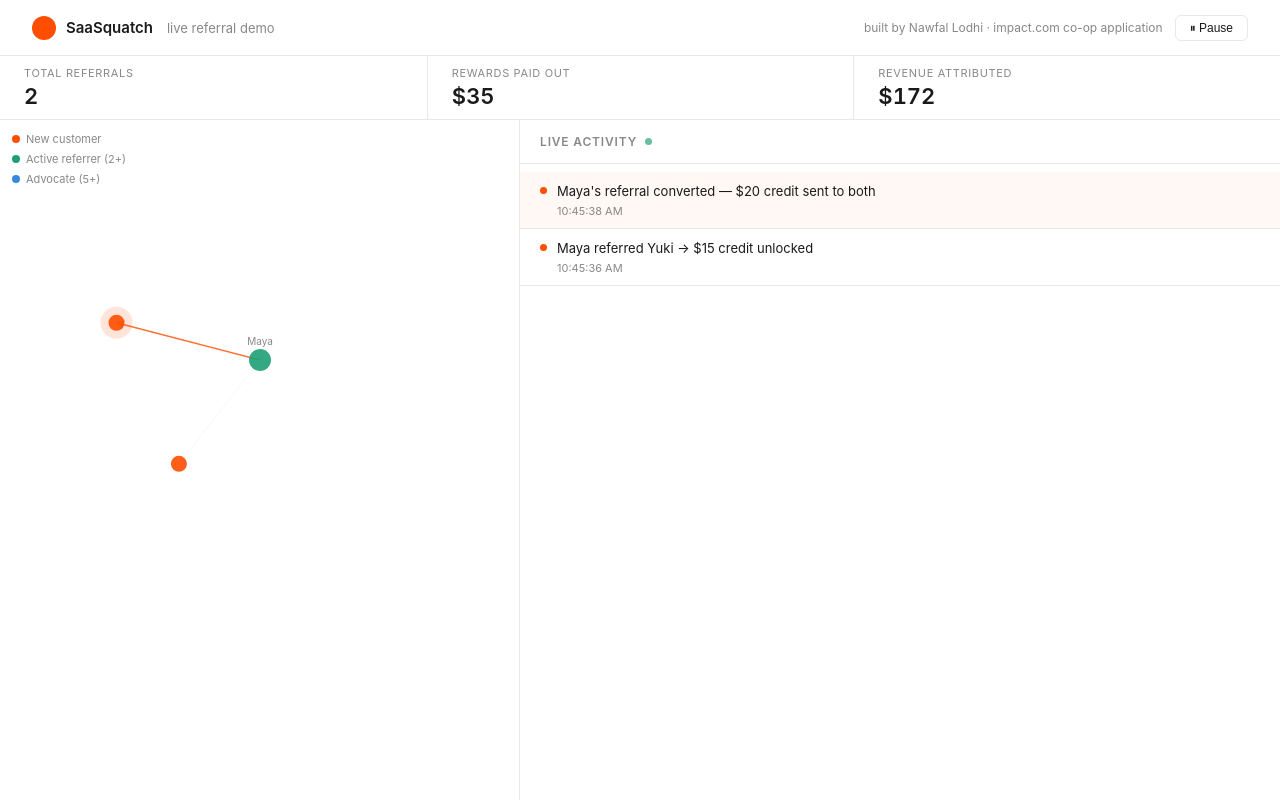
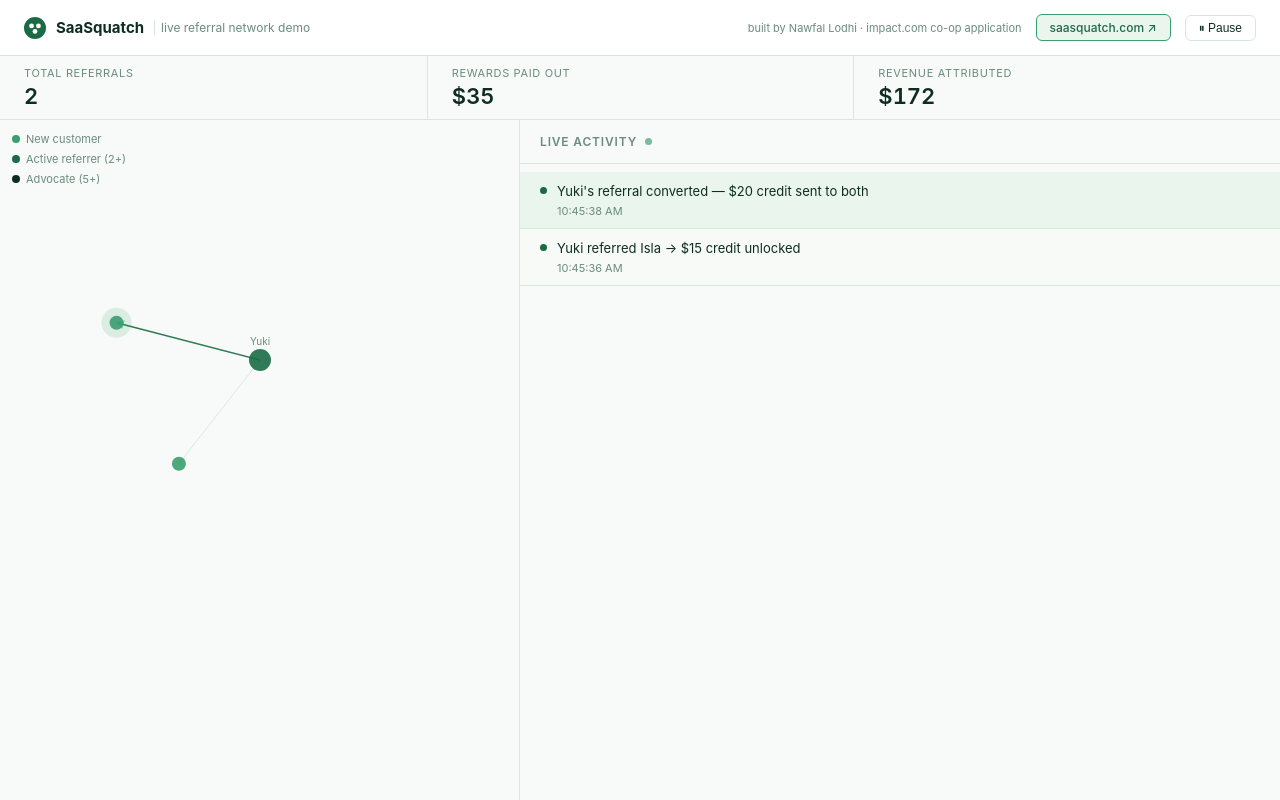
Before and after one commit to nawfallodhi/SaaSquash, a React (Vite) app: page / in a window 1280 px wide. Built offline with nearby package versions, Linux system fonts and the light colour scheme.

Commit message:
Changed Color scheme to match saasquash + graph refreshing

```diff
--- a/src/App.jsx
+++ b/src/App.jsx
@@ -3,41 +3,49 @@ import StatsBar from "./components/StatsBar";
 import NetworkGraph from "./components/NetworkGraph";
 import ActivityFeed from "./components/ActivityFeed";
 import {
-  NAMES, REWARDS, EVENT_TYPES, MILESTONES,
-  spawnPosition, pickRandom, pickRandomExcluding,
-  getTier, buildEventText, INITIAL_NODES,
+  NAMES, REWARDS, MILESTONES,
+  spawnPosition, pickRandom,
+  getTier, buildEventText,
 } from "./data/simulation";
 
 const GRAPH_W = 520;
 const GRAPH_H = 480;
 const TICK_MS = 2400;
+const MAX_NODES = 28;
+const RESET_PAUSE_MS = 2000;
 
 let nodeIdCounter = 1;
 let eventIdCounter = 0;
-const usedNames = new Set(["Maya"]);
+let usedNames = new Set();
 
 function freshName() {
   const available = NAMES.filter(n => !usedNames.has(n));
-  if (available.length === 0) return `User${nodeIdCounter}`;
+  if (available.length === 0) { usedNames = new Set(); return pickRandom(NAMES); }
   const name = pickRandom(available);
   usedNames.add(name);
   return name;
 }
 
+function makeOriginNode() {
+  const name = freshName();
+  return { id: nodeIdCounter++, name, x: GRAPH_W / 2, y: GRAPH_H / 2, referralCount: 0, tier: "new", isOrigin: true };
+}
+
 export default function App() {
-  const [nodes, setNodes] = useState(() =>
-    INITIAL_NODES.map(n => ({ ...n, x: n.x * GRAPH_W, y: n.y * GRAPH_H }))
-  );
+  const [nodes, setNodes] = useState(() => [makeOriginNode()]);
   const [edges, setEdges] = useState([]);
   const [events, setEvents] = useState([]);
   const [stats, setStats] = useState({ referrals: 0, rewardsPaid: 0, revenue: 0 });
   const [running, setRunning] = useState(true);
   const [milestoneMsg, setMilestoneMsg] = useState(null);
+  const [resetting, setResetting] = useState(false);
+  const [wave, setWave] = useState(1);
 
   const nodesRef = useRef(nodes);
   nodesRef.current = nodes;
   const statsRef = useRef(stats);
   statsRef.current = stats;
+  const resettingRef = useRef(false);
 
   const triggerMilestone = useCallback((count) => {
     const m = MILESTONES.find(m => m.at === count);
@@ -47,38 +55,36 @@ export default function App() {
     }
   }, []);
 
+  const doReset = useCallback(() => {
+    resettingRef.current = true;
+    setResetting(true);
+    setTimeout(() => {
+      setNodes([makeOriginNode()]);
+      setEdges([]);
+      setWave(w => w + 1);
+      setResetting(false);
+      resettingRef.current = false;
+    }, RESET_PAUSE_MS);
+  }, []);
+
   const tick = useCallback(() => {
+    if (resettingRef.current) return;
     const currentNodes = nodesRef.current;
     const currentStats = statsRef.current;
 
-    // pick a referrer — bias toward nodes with fewer referrals so graph spreads
+    if (currentNodes.length >= MAX_NODES) { doReset(); return; }
+
     const referrer = pickRandom(currentNodes);
     const reward = pickRandom(REWARDS);
     const newName = freshName();
     const pos = spawnPosition(referrer, currentNodes, GRAPH_W, GRAPH_H);
     const newId = nodeIdCounter++;
 
-    const newNode = {
-      id: newId,
-      name: newName,
-      x: pos.x,
-      y: pos.y,
-      referralCount: 0,
-      tier: "new",
-      isOrigin: false,
-    };
-
-    const newEdge = {
-      id: `${referrer.id}-${newId}`,
-      from: referrer.id,
-      to: newId,
-      timestamp: Date.now(),
-    };
-
+    const newNode = { id: newId, name: newName, x: pos.x, y: pos.y, referralCount: 0, tier: "new", isOrigin: false };
+    const newEdge = { id: `${referrer.id}-${newId}`, from: referrer.id, to: newId, timestamp: Date.now() };
     const newEvent = {
       id: eventIdCounter++,
       text: buildEventText(referrer, newNode, reward),
-      type: EVENT_TYPES.REFERRAL,
       reward: reward.label,
       timestamp: Date.now(),
     };
@@ -96,11 +102,10 @@ export default function App() {
     });
 
     setEdges(prev => [...prev, newEdge]);
-    setEvents(prev => [newEvent, ...prev].slice(0, 40));
+    setEvents(prev => [newEvent, ...prev].slice(0, 60));
     setStats({ referrals: newReferrals, rewardsPaid: currentStats.rewardsPaid + reward.value, revenue: newRevenue });
-
     triggerMilestone(newReferrals);
-  }, [triggerMilestone]);
+  }, [triggerMilestone, doReset]);
 
   useEffect(() => {
     if (!running) return;
@@ -110,32 +115,65 @@ export default function App() {
 
   return (
     <div style={{ minHeight: "100vh", background: "var(--bg)", color: "var(--text)", fontFamily: "var(--font)" }}>
-      <header style={{ borderBottom: "1px solid var(--border)", padding: "0 2rem", height: 56, display: "flex", alignItems: "center", justifyContent: "space-between" }}>
+      <header style={{
+        borderBottom: "1px solid var(--border)", padding: "0 1.5rem", height: 56,
+        display: "flex", alignItems: "center", justifyContent: "space-between",
+        background: "var(--header-bg)",
+      }}>
         <div style={{ display: "flex", alignItems: "center", gap: 10 }}>
-          <div style={{ width: 24, height: 24, borderRadius: "50%", background: "#FF4E00" }} />
-          <span style={{ fontWeight: 600, fontSize: 15 }}>SaaSquatch</span>
-          <span style={{ fontSize: 13, color: "var(--text-muted)", marginLeft: 4 }}>live referral demo</span>
+          <svg width="22" height="22" viewBox="0 0 32 32" fill="none">
+            <circle cx="16" cy="16" r="16" fill="#1a6b45"/>
+            <circle cx="11" cy="13" r="3.5" fill="#fff"/>
+            <circle cx="21" cy="13" r="3.5" fill="#fff"/>
+            <circle cx="16" cy="21" r="3.5" fill="#fff"/>
+          </svg>
+          <span style={{ fontWeight: 700, fontSize: 15, color: "var(--text)" }}>SaaSquatch</span>
+          <span style={{ fontSize: 12, color: "var(--text-muted)", paddingLeft: 6, borderLeft: "1px solid var(--border)" }}>
+            live referral network demo
+          </span>
         </div>
-        <div style={{ display: "flex", alignItems: "center", gap: 12 }}>
-          <span style={{ fontSize: 12, color: "var(--text-muted)" }}>built by Nawfal Lodhi · impact.com co-op application</span>
+        <div style={{ display: "flex", alignItems: "center", gap: 14 }}>
+          <span style={{ fontSize: 11, color: "var(--text-muted)" }}>built by Nawfal Lodhi · impact.com co-op application</span>
+          <a
+            href="https://www.saasquatch.com" target="_blank" rel="noreferrer"
+            style={{
+              fontSize: 12, padding: "5px 13px", borderRadius: 6,
+              border: "1px solid var(--green-mid)", background: "var(--green-subtle)",
+              color: "var(--green-dark)", textDecoration: "none", fontWeight: 500,
+            }}
+          >
+            saasquatch.com ↗
+          </a>
           <button
             onClick={() => setRunning(r => !r)}
-            style={{ fontSize: 12, padding: "5px 14px", borderRadius: 6, border: "1px solid var(--border)", background: "transparent", color: "var(--text)", cursor: "pointer" }}
+            style={{
+              fontSize: 12, padding: "5px 13px", borderRadius: 6,
+              border: "1px solid var(--border)", background: "transparent",
+              color: "var(--text)", cursor: "pointer",
+            }}
           >
             {running ? "⏸ Pause" : "▶ Resume"}
           </button>
         </div>
       </header>
 
-      <StatsBar stats={stats} />
+      <StatsBar stats={stats} wave={wave} />
 
       {milestoneMsg && (
-        <div style={{ textAlign: "center", padding: "8px 1rem", background: "#fff8f5", borderBottom: "1px solid #ffd5c2", fontSize: 13, color: "#cc3d00", fontWeight: 500 }}>
+        <div style={{
+          textAlign: "center", padding: "8px 1rem",
+          background: "var(--green-subtle)", borderBottom: "1px solid var(--green-mid)",
+          fontSize: 13, color: "var(--green-dark)", fontWeight: 500,
+        }}>
           {milestoneMsg}
         </div>
       )}
 
-      <main style={{ display: "grid", gridTemplateColumns: `${GRAPH_W}px 1fr`, gap: 0, height: `calc(100vh - 56px - 64px${milestoneMsg ? " - 37px" : ""})` }}>
+      <main style={{
+        display: "grid", gridTemplateColumns: `${GRAPH_W}px 1fr`,
+        height: "calc(100vh - 56px - 64px)",
+        opacity: resetting ? 0 : 1, transition: "opacity 0.6s ease",
+      }}>
         <NetworkGraph nodes={nodes} edges={edges} width={GRAPH_W} height={GRAPH_H} />
         <ActivityFeed events={events} />
       </main>
--- a/src/components/Activityfeed.jsx
+++ b/src/components/Activityfeed.jsx
@@ -21,11 +21,8 @@ export default function ActivityFeed({ events }) {
           Live activity
         </span>
         <span style={{
-          marginLeft: 8,
-          width: 7, height: 7,
-          borderRadius: "50%",
-          background: "#1D9E75",
-          display: "inline-block",
+          marginLeft: 8, width: 7, height: 7, borderRadius: "50%",
+          background: "#3a9e6e", display: "inline-block",
           animation: "pulse 1.5s infinite",
         }} />
       </div>
@@ -57,7 +54,7 @@ function FeedItem({ event, isNew }) {
       <div style={{ display: "flex", alignItems: "flex-start", gap: 10 }}>
         <div style={{
           width: 7, height: 7, borderRadius: "50%",
-          background: "#FF4E00",
+          background: "#1a6b45",
           flexShrink: 0,
           marginTop: 5,
         }} />
--- a/src/components/NetworkGraph.jsx
+++ b/src/components/NetworkGraph.jsx
@@ -1,13 +1,13 @@
 import { useEffect, useRef } from "react";
 
 const TIER_COLORS = {
-  new: "#FF4E00",
-  active: "#1D9E75",
-  advocate: "#378ADD",
+  new:      "#3a9e6e",
+  active:   "#1a6b45",
+  advocate: "#0f2d1f",
 };
 
 const TIER_SIZES = {
-  new: 8,
+  new: 7,
   active: 11,
   advocate: 15,
 };
@@ -26,7 +26,7 @@ export default function NetworkGraph({ nodes, edges, width, height }) {
       <svg width={width} height={height} style={{ display: "block" }}>
         <defs>
           <marker id="arrow" markerWidth="6" markerHeight="6" refX="5" refY="3" orient="auto">
-            <path d="M0,0 L0,6 L6,3 z" fill="#FF4E00" opacity="0.4" />
+            <path d="M0,0 L0,6 L6,3 z" fill="#3a9e6e" opacity="0.5" />
           </marker>
         </defs>
 
@@ -40,9 +40,9 @@ export default function NetworkGraph({ nodes, edges, width, height }) {
               key={edge.id}
               x1={from.x} y1={from.y}
               x2={to.x} y2={to.y}
-              stroke={isNew ? "#FF4E00" : "var(--border)"}
+              stroke={isNew ? "#1a6b45" : "#a8d5bc"}
               strokeWidth={isNew ? 1.5 : 0.8}
-              opacity={isNew ? 0.8 : 0.4}
+              opacity={isNew ? 0.9 : 0.5}
               markerEnd="url(#arrow)"
               style={{ transition: "stroke 0.6s, opacity 0.6s" }}
             />
--- a/src/data/simulation.js
+++ b/src/data/simulation.js
@@ -21,10 +21,10 @@ export const EVENT_TYPES = {
 };
 
 export const MILESTONES = [
-  { at: 5,  text: "🎉 5 referrals — program momentum building!" },
-  { at: 10, text: "🚀 10 referrals — viral coefficient hitting 1.2×" },
-  { at: 20, text: "⚡ 20 referrals — top advocate tier unlocked" },
-  { at: 35, text: "🔥 35 referrals — organic growth loop fully active" },
+  { at: 5,  text: "5 referrals, program momentum building!" },
+  { at: 10, text: "10 referrals, viral coefficient hitting 1.2×" },
+  { at: 20, text: "20 referrals, top advocate tier unlocked!" },
+  { at: 30, text: "35 referrals, organic growth loop fully active!" },
 ];
 
 // Generate a position near a parent node, spreading outward
@@ -43,7 +43,7 @@ export function spawnPosition(parent, allNodes, width, height) {
     if (!tooClose) return { x, y };
   }
 
-  // fallback: just place near parent with small offset
+  //fallback: just place near parent with small offset
   return {
     x: Math.min(Math.max(parent.x + (Math.random() - 0.5) * 60, padding), width - padding),
     y: Math.min(Math.max(parent.y + (Math.random() - 0.5) * 60, padding), height - padding),
--- a/src/index.css
+++ b/src/index.css
@@ -1,22 +1,21 @@
 *, *::before, *::after { box-sizing: border-box; margin: 0; padding: 0; }
 
 :root {
-  --bg: #ffffff;
-  --text: #1a1a1a;
-  --text-muted: #888;
-  --border: #e8e8e8;
-  --highlight: #fff8f5;
+  --bg: #f7faf8;
+  --header-bg: #ffffff;
+  --text: #0f2d1f;
+  --text-muted: #6b8c7a;
+  --border: #d4e8dc;
+  --highlight: #eaf5ee;
   --font: -apple-system, BlinkMacSystemFont, "Segoe UI", sans-serif;
-}
 
-@media (prefers-color-scheme: dark) {
-  :root {
-    --bg: #111;
-    --text: #f0f0f0;
-    --text-muted: #666;
-    --border: #2a2a2a;
-    --highlight: #1f1410;
-  }
+  --green-dark:   #1a6b45;
+  --green-mid:    #3a9e6e;
+  --green-light:  #6dc99a;
+  --green-subtle: #eaf5ee;
+  --green-node:   #1a6b45;
+  --green-active: #2da86b;
+  --green-advocate: #0f2d1f;
 }
 
 html, body, #root {
```
Also changed, not shown: 1 other file (tests, documents, lock files or other folders).
